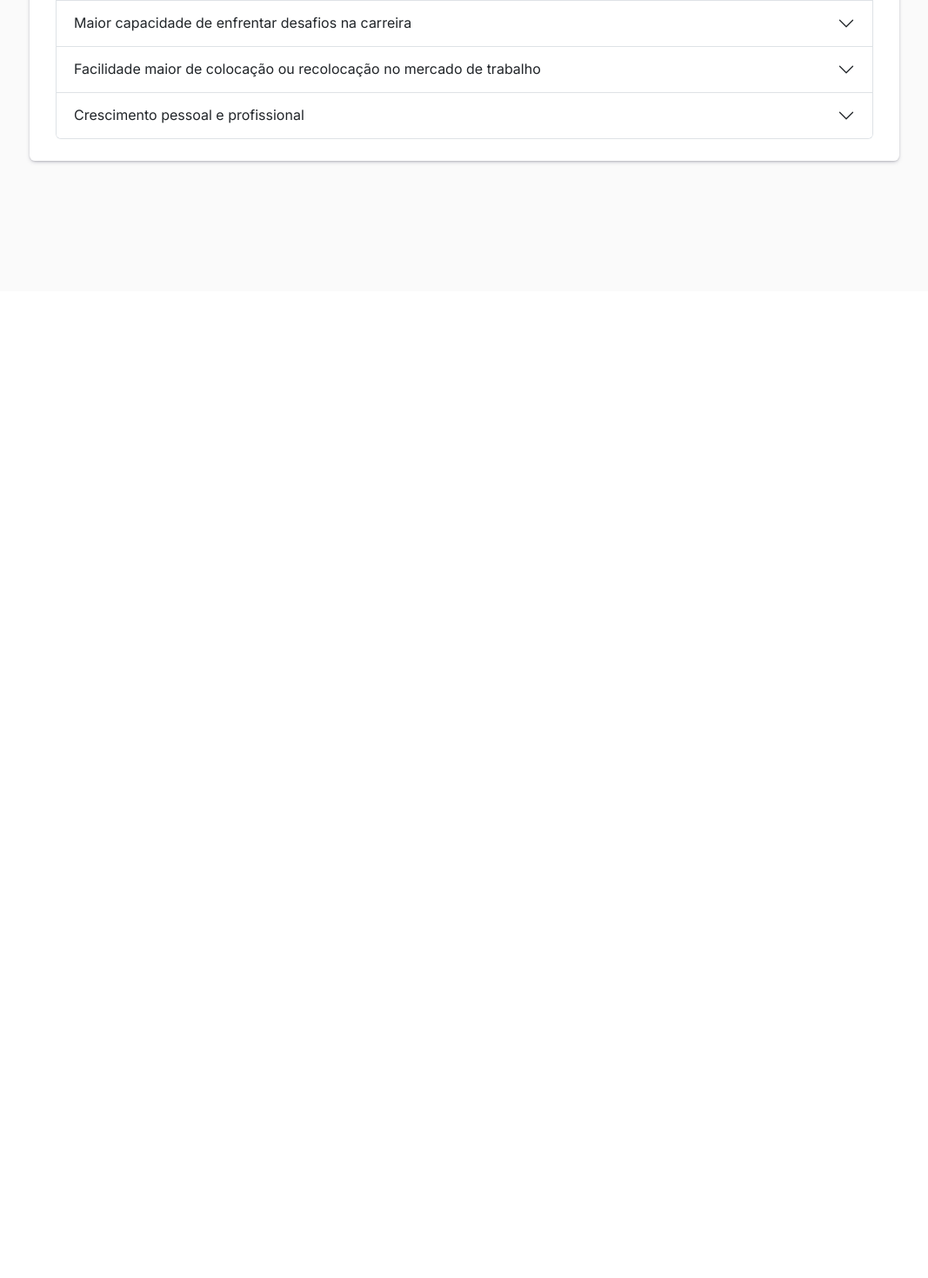
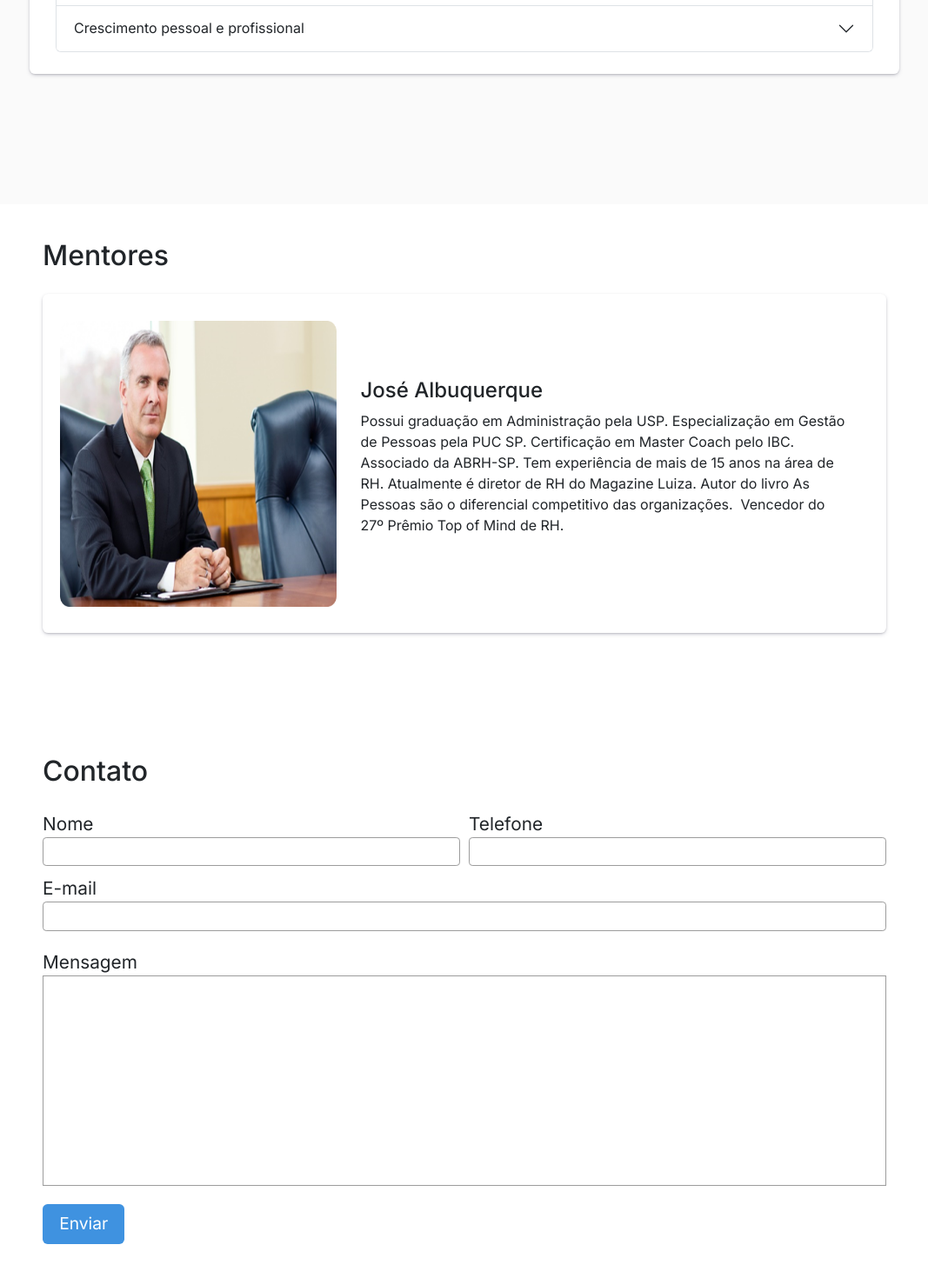
Before and after one commit to meumentor/meumentor-frontend, a Next.js app: page / in a window 1280 px wide. Shown: the part 1272-2742 px from the top of the page at 87% size, without its empty margins (106-1173 px from the left). Before the commit the page ends 1607 px from the top, so only its background shows below. Built offline with nearby package versions, Linux system fonts and the light colour scheme.

Commit message:
Layout: Increment layout with new content

```diff
--- a/src/app/page.tsx
+++ b/src/app/page.tsx
@@ -1,16 +1,18 @@
 "use client";
 import TopBar from "@/components/TopBar";
 import Image from "next/image";
-import { Hero, ImageContainer, Section } from "./styles";
+import { BoxGridContact, ContentMentor, Hero, ImageContainer, Section } from "./styles";
 import Card from "@/components/Card";
 import { container } from "@/lib/shared/styles";
+import Footer from "@/components/Footer";
+import Input from "@/components/Input";
 
 export default function Home() {
   return (
     <>
       <TopBar />
       <main>
-        <Section>
+        <Section style={{ minHeight: "calc(100dvh - 150px)" }}>
           <Hero>
             <div style={{ minWidth: "30%", flex: "1 0 0", flexBasis: "50%" }}>
               <div>
@@ -39,8 +41,11 @@ export default function Home() {
                   Conheça
                 </button>
 
-                <button
+                <a
+                  href="#contato"
                   style={{
+                    color: "#000",
+                    textDecoration: "none",
                     cursor: "pointer",
                     background: "transparent",
                     outline: "none",
@@ -50,7 +55,7 @@ export default function Home() {
                   }}
                 >
                   Fale conosco
-                </button>
+                </a>
               </div>
             </div>
             <ImageContainer>
@@ -240,6 +245,110 @@ export default function Home() {
             </div>
           </Card>
         </section>
+        <Section id="mentores" style={{ padding: "15px 0px 100px 0px" }}>
+          <h2 style={{ margin: "25px 15px" }}>Mentores</h2>
+          <div
+            style={{ display: "flex", alignItems: "center", margin: "0 15px" }}
+          >
+            <Card>
+              <ContentMentor>
+                <div
+                  style={{
+                    position: "relative",
+                    width: "100%",
+                    height: "100%",
+                    minHeight: 329,
+                    display: "flex",
+                    objectFit: "contain",
+                  }}
+                >
+                  <Image
+                    fill
+                    priority
+                    sizes="(max-width: 640px) 100vw, 36vw"
+                    alt="Homem de terno preto com uma gravata verde sentado com os braços sob a mesa olhando para a câmera"
+                    src="/img/mentor_jose.png"
+                  />
+                </div>
+                <div
+                  style={{
+                    padding: 20,
+                    minWidth: "30%",
+                    flex: "1 0 0",
+                    flexBasis: "65%",
+                  }}
+                >
+                  <h4>José Albuquerque</h4>
+
+                  <p>
+                    Possui graduação em Administração pela USP. Especialização
+                    em Gestão de Pessoas pela PUC SP. Certificação em Master
+                    Coach pelo IBC. Associado da ABRH-SP. Tem experiência de
+                    mais de 15 anos na área de RH. Atualmente é diretor de RH do
+                    Magazine Luiza. Autor do livro As Pessoas são o diferencial
+                    competitivo das organizações.  Vencedor do 27º Prêmio Top of
+                    Mind de RH.
+                  </p>
+                </div>
+              </ContentMentor>
+            </Card>
+          </div>
+        </Section>
+        <Section
+          id="contato"
+          style={{
+            minHeight: "calc(100dvh - 150px)",
+            padding: "15px 0px 100px 0px",
+          }}
+        >
+          <h2 style={{ margin: "25px 15px" }}>Contato</h2>
+          <form
+            style={{ margin: "0 15px" }}
+            action="/"
+            onSubmit={(evt) => evt.preventDefault()}
+          >
+            <BoxGridContact>
+              <Input label="Nome" container={{ id: "nome" }} />
+              <Input label="Telefone" container={{ id: "telefone" }} />
+              <Input label="E-mail" container={{ id: "email" }} />
+              <div id="message">
+                <label
+                  htmlFor="inpMessage"
+                  style={{ marginTop: 10, fontSize: "1.3em" }}
+                >
+                  Mensagem
+                </label>
+                <textarea
+                  id="inpMessage"
+                  style={{
+                    resize: "none",
+                    width: "100%",
+                    border: "solid 1px #9c9c9c",
+                  }}
+                  rows={10}
+                  cols={120}
+                ></textarea>
+              </div>
+            </BoxGridContact>
+            <button
+              type="submit"
+              style={{
+                marginTop: 15,
+                fontSize: "1.2em",
+                borderRadius: "0.3em",
+                padding: "0.45em 1em",
+                background: "#3F92E0",
+                color: "#fff",
+                border: "none",
+                outline: "none",
+                cursor: "pointer",
+              }}
+            >
+              Enviar
+            </button>
+          </form>
+        </Section>
+        <Footer />
       </main>
     </>
   );
--- a/src/app/politica-de-privacidade/page.tsx
+++ /dev/null
@@ -1,5 +0,0 @@
-export default function PrivacyPolicy() {
-  return <>
-    <h2>Política de Privacidade</h2>
-  </>;
-}
--- a/src/app/styles.ts
+++ b/src/app/styles.ts
@@ -4,7 +4,6 @@ import styled from "@emotion/styled";
 
 export const Section = styled.section`
   ${container}
-  min-height: calc(100dvh - 50px);
 `
 
 export const Hero = styled.div`
@@ -50,3 +49,35 @@ export const ImageContainer = styled.div`
     height: 426px;
   }
 `
+
+export const ContentMentor = styled.div`
+  margin: 20px;
+  display: flex;
+  align-items: center;
+  gap: 8px;
+  min-height: 350px;
+
+  @media screen and (max-width: 850px) {
+    padding: 60px 0;
+    flex-direction: column;
+  }
+`
+export const BoxGridContact = styled.div`
+  display: grid;
+  gap: 10px;
+  grid-template: repeat(2, 1fr) / repeat(2, 1fr);
+
+  #email, #message {
+    grid-column: auto / span 2
+  }
+
+  @media screen and (max-width: 630px) {
+    & {
+      grid-template: repeat(3, 1fr) / repeat(2, 1fr);
+    }
+
+    & > div {
+      grid-column: auto / span 2
+    }
+  }
+`
--- /dev/null
+++ b/src/components/Footer/index.tsx
@@ -0,0 +1,17 @@
+import Link from "next/link";
+
+export default function Footer() {
+  return <div style={{ background: '#144379', color: '#fff', display: 'flex', flexDirection: 'column', padding: 20 }}>
+    <div style={{ marginTop: 20, display: 'flex', gap: 10 }}>
+      <div>
+        <h6>Links</h6>
+        <ul style={{ listStyle: 'none', paddingInlineStart: 0 }}>
+          <li><Link style={{ color: '#fff', textDecoration: 'none' }} href="/termos-de-uso">Termos de Uso</Link></li>
+          <li><Link style={{ color: '#fff', textDecoration: 'none' }} href='/privacidade'>Política de Privacidade</Link></li>
+        </ul>
+      </div>
+      <div></div>
+    </div>
+    <p style={{ margin: 0, alignSelf: 'center' }}>Meu Mentor © {new Date().getFullYear()}</p>
+  </div>
+}
--- /dev/null
+++ b/src/components/Input/index.tsx
@@ -0,0 +1,15 @@
+interface InputProps extends React.ComponentPropsWithoutRef<"input"> {
+  label?: string;
+  container?: React.ComponentPropsWithoutRef<"div">;
+}
+
+export default function Input(props: InputProps) {
+  const { label, container, ...rest } = props;
+  const id = props?.id ?? `inp${label ?? ''}${new Date().getTime().toString(16).substring(0, 4)}`
+  return (
+    <div style={{ display: 'flex', flexDirection: 'column', width: '100%' }} {...container}>
+      <label style={{ fontSize: '1.3em'}} htmlFor={id}>{label}</label>
+      <input id={id} style={{ fontSize: '1.3em', border: 'solid 1px #9c9c9c', borderRadius: '0.2em' }} {...rest} />
+    </div>
+  );
+}
```
Also changed, not shown: src/app/privacidade/page.tsx (added, +25 -0 lines), src/app/quem-somos/page.tsx (+11 -3 lines), src/app/termos-de-uso/page.tsx (+10 -1 lines), public/img/mentor_jose.png (added).
